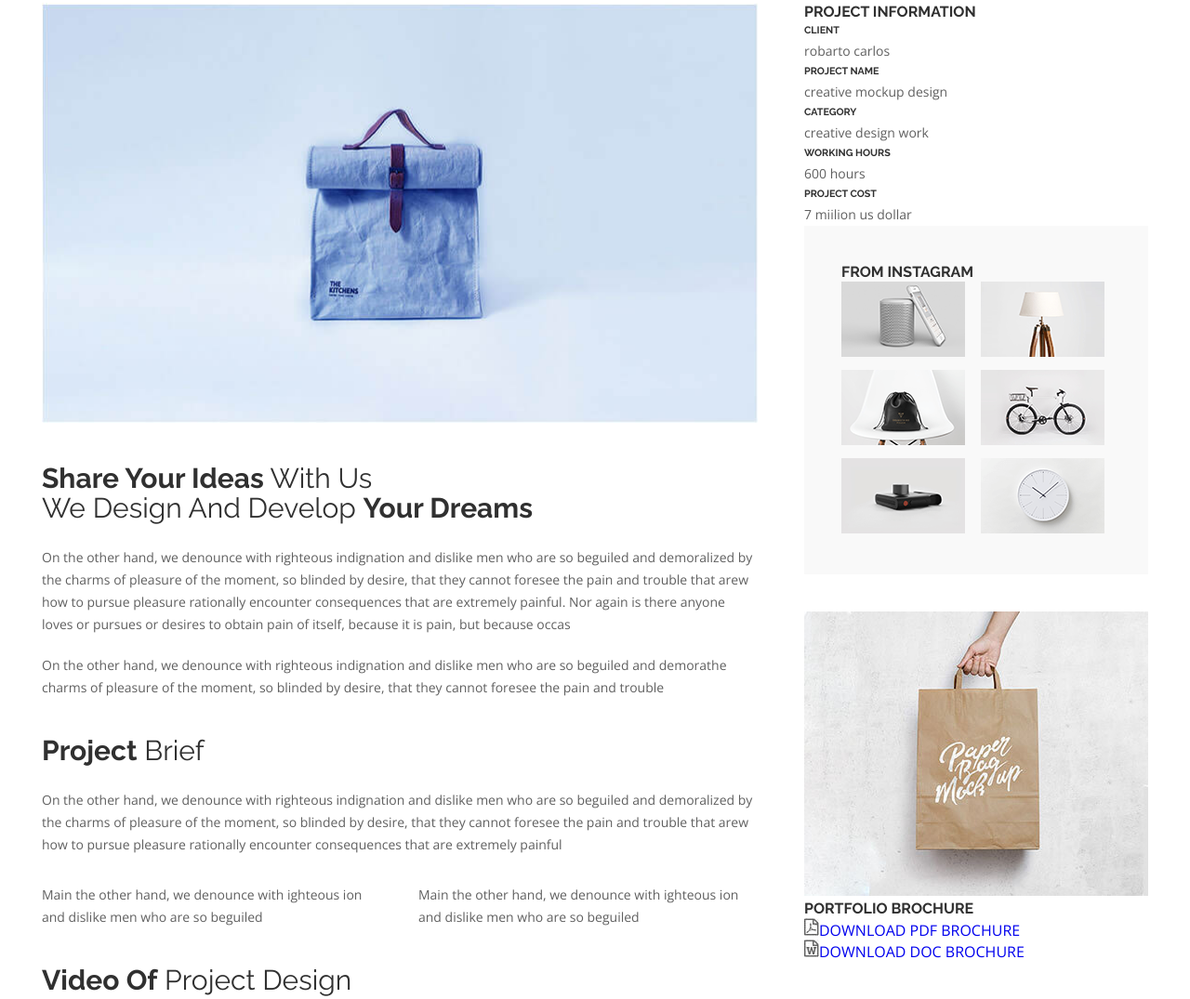
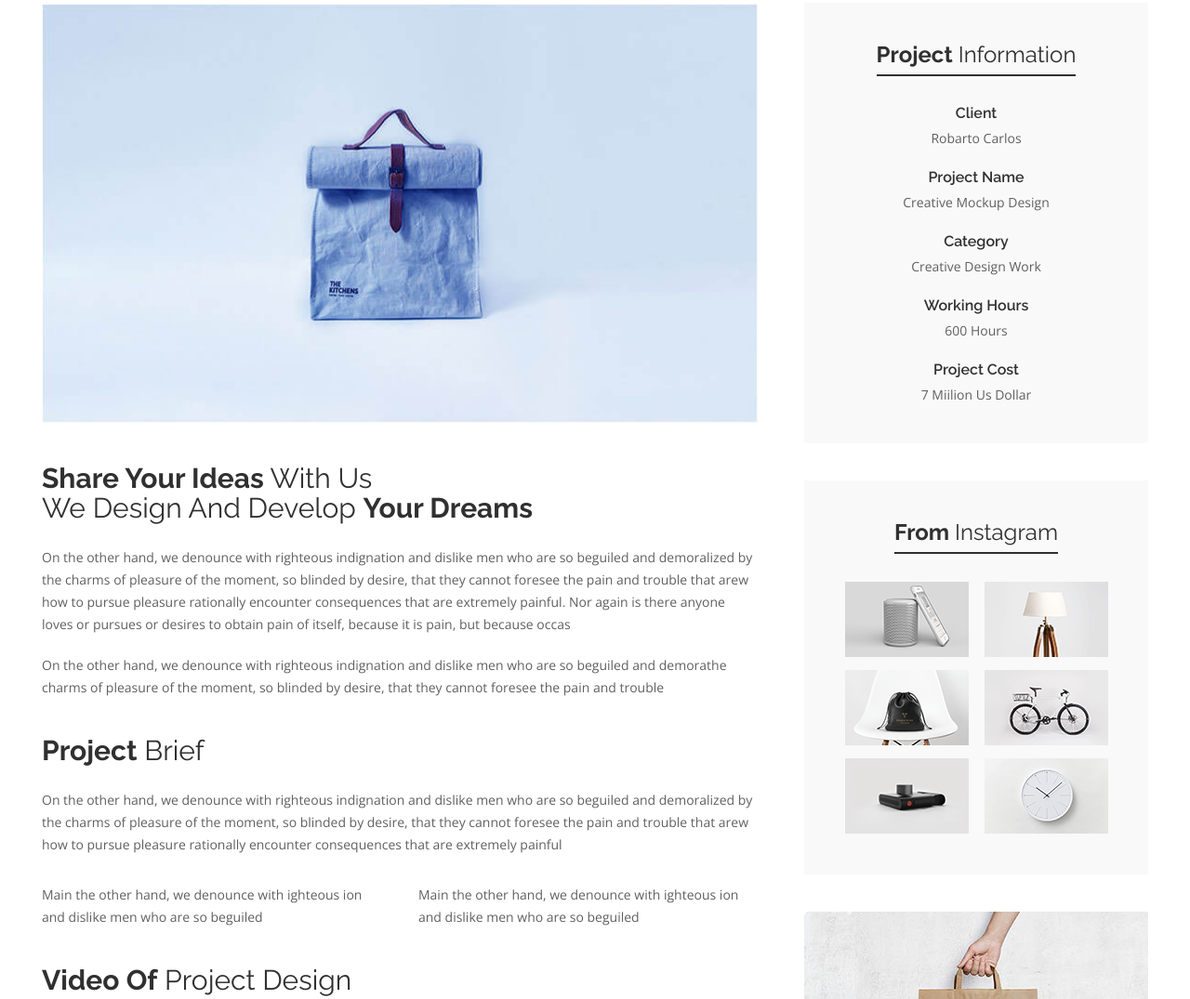
Before and after one commit to coolzyte/gridPort, a website built with webpack: page app/work-details.html in a window 1280 px wide. Shown: the part 547-1622 px from the top of the page at 93% size. Built offline with nearby package versions, Linux system fonts and the light colour scheme.

Commit message:
added grids to work detail

```diff
--- a/app/assets/sass/base/_utilities.scss
+++ b/app/assets/sass/base/_utilities.scss
@@ -54,6 +54,7 @@
 }
 
 .heading {
+  display: inline-block;
   font-size: 3.2rem;
   font-weight: 600;
   line-height: 3.2rem;
--- a/app/assets/sass/base/_variables.scss
+++ b/app/assets/sass/base/_variables.scss
@@ -12,7 +12,6 @@ $dove-gray: #707070;
 $emperor: #555;
 $off-white: #f9f9f9;
 //Fonts
-$default-font: "Open Sans",
-sans-serif;
-$title-font: "Raleway",
-sans-serif;
+$default-font: "Open Sans", sans-serif;
+$title-font: "Raleway", sans-serif;
+$font-size: 1.4rem;
--- a/app/assets/sass/modules/_work-details.scss
+++ b/app/assets/sass/modules/_work-details.scss
@@ -15,6 +15,7 @@
       grid-template-columns: repeat(2, 1fr);
       grid-gap: 4rem;
     }
+    &__item {}
   }
   &__video-clip {
     display: grid;
@@ -23,16 +24,71 @@
   }
   .pagination {
     justify-content: space-between;
+    li a {
+      font-size: $font-size;
+      font-weight: 600;
+      color: $scopion;
+      .fa-long-arrow-left {
+        margin-right: 0.5rem;
+      }
+      .fa-long-arrow-right {
+        margin-left: 0.5rem;
+      }
+    }
   }
   &__social {
     padding: 4rem;
     margin-bottom: 4rem;
-    background: #f9f9f9;
+    background: $off-white;
   }
   &__social-img {
     display: grid;
     grid-template-columns: repeat(2, 1fr);
     grid-gap: 1rem;
+  }
+  &__sidebar {
+    h4 {
+      font-size: 2.4rem;
+      border-bottom: 2px solid $mine-shaft;
+      padding-bottom: 0.5rem;
+      margin-bottom: 3rem;
+    }
+    .info {
+      background: $off-white;
+      padding: 4rem 0;
+      li {
+        display: flex;
+        justify-content: center;
+      }
+      li:not(:last-child) {
+        margin-bottom: 2rem;
+      }
+      ul li img {
+        display: inline-block;
+        width: auto;
+        margin-right: 1.5rem;
+      }
+      li a {
+        font-size: $font-size;
+        font-weight: 600;
+        color: $scopion;
+      }
+    }
+    .list:not(:last-child) {
+      margin-bottom: 2rem;
+    }
+    .list {
+      h6 {
+        font-size: 1.6rem;
+        font-weight: 600;
+        margin-bottom: 0.5rem;
+        text-transform: capitalize;
+      }
+      p {
+        font-size: $font-size;
+        text-transform: capitalize;
+      }
+    }
   }
 }
 
--- a/app/work-details.html
+++ b/app/work-details.html
@@ -129,19 +129,19 @@
             </div>
             <div class="work-brief__row">
               <div class="work-brief__item">
-                <p class="single-quote mb-20"><span class="text-mark">Main</span> the other hand, we denounce with
+                <p class="fa fa-check"><span class="text-mark">Main</span> the other hand, we denounce with
                   ighteous ion and dislike men who are so beguiled</p>
               </div>
               <div class="work-brief__item">
-                <p class="single-quote mb-20"><span class="text-mark">Main</span> the other hand, we denounce with
+                <p class="fa fa-check"><span class="text-mark">Main</span> the other hand, we denounce with
                   ighteous ion and dislike men who are so beguiled</p>
               </div>
               <div class="work-brief__item">
-                <p class="single-quote mb-sm-20"><span class="text-mark">Main</span> the other hand, we denounce with
+                <p class="fa fa-check"><span class="text-mark">Main</span> the other hand, we denounce with
                   ighteous ion and dislike men who are so beguiled</p>
               </div>
               <div class="work-brief__item">
-                <p class="single-quote"><span class="text-mark">Main</span> the other hand, we denounce with ighteous
+                <p class="fa fa-check"><span class="text-mark">Main</span> the other hand, we denounce with ighteous
                   ion
                   and dislike men who are so beguiled </p>
               </div>
@@ -153,32 +153,32 @@
           </div>
         </div>
         <div class="grid-item-4">
-          <div class="project-sidebar text-center right-sidebar mt-all-40">
-            <div class="project-infor same-style off-white-bg mb-40">
-              <h4 class="contact-header default-header"><span>project</span> information</h4>
-              <div class="project-info">
+          <div class="work-details__sidebar center">
+            <div class="info m-bottom-4">
+              <h4 class="heading heading--2"><span>project</span> information</h4>
+              <div class="list">
                 <h6>client</h6>
                 <p>robarto carlos</p>
               </div>
-              <div class="project-info">
+              <div class="list">
                 <h6>project name</h6>
                 <p>creative mockup design</p>
               </div>
-              <div class="project-info">
+              <div class="list">
                 <h6>category</h6>
                 <p>creative design work</p>
               </div>
-              <div class="project-info">
+              <div class="list">
                 <h6>working hours</h6>
                 <p>600 hours</p>
               </div>
-              <div class="project-info">
+              <div class="list">
                 <h6>project cost</h6>
                 <p>7 miilion us dollar</p>
               </div>
             </div>
             <div class="work-details__social">
-              <h4 class="contact-header default-header"><span>From </span>Instagram</h4>
+              <h4 class="heading heading--2"><span>From </span>Instagram</h4>
               <ul class="work-details__social-img">
                 <li><a href="#"><img src="assets/images/instagram/i1.png" alt="instagram-img"></a></li>
                 <li><a href="#"><img src="assets/images/instagram/i2.png" alt="instagram-img"></a></li>
@@ -188,14 +188,14 @@
                 <li><a href="#"><img src="assets/images/instagram/i6.png" alt="instagram-img"></a></li>
               </ul>
             </div>
-            <div class="project-img mb-40">
-              <a href="portfolio-details.html"><img class="full-img" src="assets/images/work/p33.jpg" alt="portfolio-img"></a>
+            <div class="work-img m-bottom-4">
+              <a href="work-details.html"><img class="full-img" src="assets/images/work/p33.jpg" alt="portfolio-img"></a>
             </div>
-            <div class="portfolio-brochure same-style off-white-bg">
-              <h4 class="contact-header default-header"><span>Portfolio </span>Brochure</h4>
-              <ul class="portfolio-dwonload">
-                <li><img src="assets/images/work/p16.jpg" alt="doc-img"><a href="#">DOWNLOAD PDF BROCHURE</a></li>
-                <li><img src="assets/images/work/p17.jpg" alt="doc-img"><a href="#">DOWNLOAD DOC BROCHURE</a></li>
+            <div class="info">
+              <h4 class="heading heading--2"><span>Portfolio </span>Brochure</h4>
+              <ul>
+                <li><img src="assets/images/work/p16.jpg" alt="doc"><a href="#">DOWNLOAD PDF BROCHURE</a></li>
+                <li><img src="assets/images/work/p17.jpg" alt="doc"><a href="#">DOWNLOAD DOC BROCHURE</a></li>
               </ul>
             </div>
           </div>
```
Also changed, not shown: app/temp/styles/styles.css.
